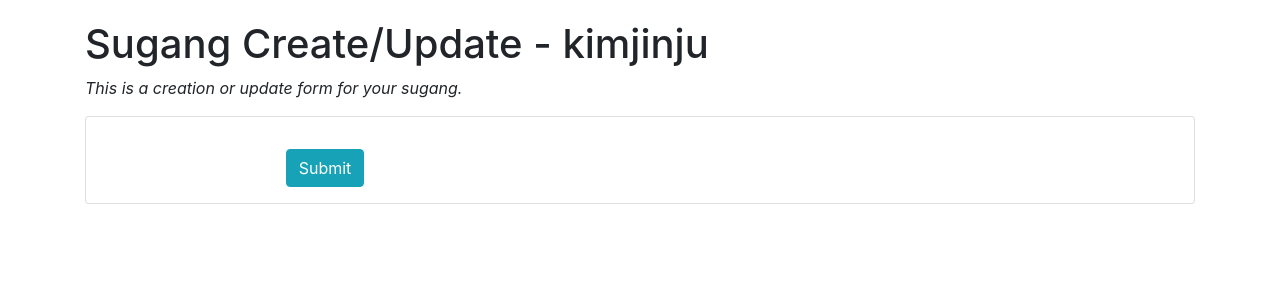
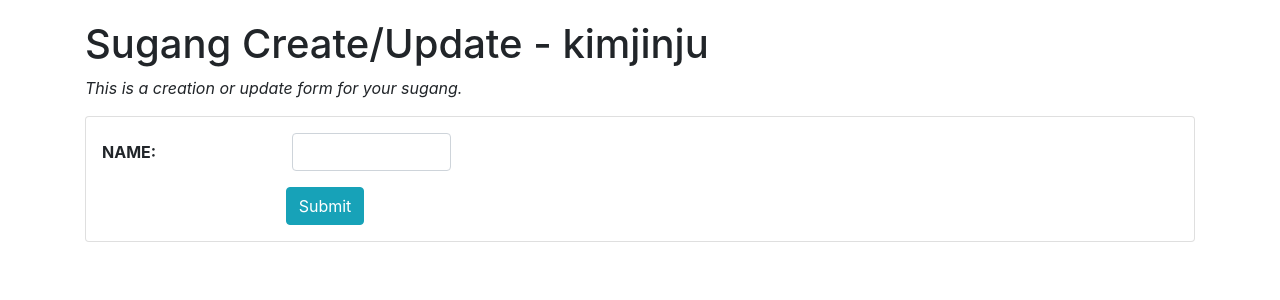
Before and after one commit to laverpearl/django_project, a Django app: page /sugang/add/ in a window 1280 px wide. Shown: the part 70-370 px from the top of the page. Run offline with Django 3.2, Linux system fonts and the light colour scheme; a user stored in the database is signed in; parts of the project's set-up code (start-up, migrations or seed data) failed here and were passed over; some libraries are stand-ins or nearby versions.

Commit message:
수강페이지

```diff
--- a/sugang/templates/sugang/sugang_form.html
+++ b/sugang/templates/sugang/sugang_form.html
@@ -19,9 +19,9 @@
     {% csrf_token %}
     <!------------------------------------여기 수정하기 ------------------------------------->
     <div class="form-group row">
-        {{ form.gwamok|add_label_class:"col-form-label col-sm-2 ml-3 font-weight-bold" }}
+        {{ form.name|add_label_class:"col-form-label col-sm-2 ml-3 font-weight-bold" }}
         <div class="col-sm-2">
-            {{ form.gwamok|add_class:"form-control" }}
+            {{ form.name|add_class:"form-control" }}
         </div>
     </div>
 
```
Also changed, not shown: db.sqlite3.
